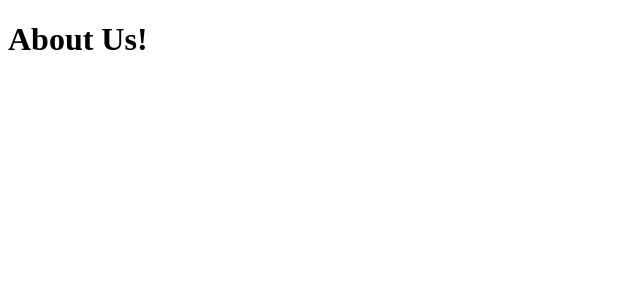
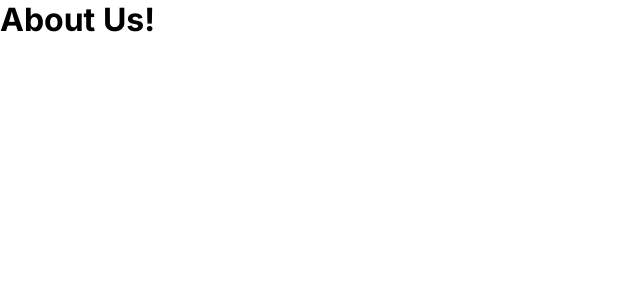
Before and after one commit to yjleeinkr/Next-Note, a Next.js app: page /about in a window 1280 px wide. Shown: the top 300 px of the page, without its empty margins (0-640 px from the left). Built offline with nearby package versions, Linux system fonts and the light colour scheme.

Commit message:
Static routing (in app) like version 13

```diff
--- a/src/pages/about.tsx
+++ b/src/app/about/page.tsx
@@ -1,3 +1,3 @@
 export default function AboutPage() {
-  return <h1>About Us!</h1>
+  return <h1>About Us!</h1>;
 }
--- a/src/pages/contact.tsx
+++ b/src/app/contact/page.tsx
@@ -1,3 +1,3 @@
 export default function ContactPage() {
-  return <h1>Contact Us!</h1>
+  return <h1>Contact Us!</h1>;
 }
--- a/src/app/globals.css
+++ b/src/app/globals.css
@@ -87,12 +87,6 @@
 
 body {
   color: rgb(var(--foreground-rgb));
-  background: linear-gradient(
-      to bottom,
-      transparent,
-      rgb(var(--background-end-rgb))
-    )
-    rgb(var(--background-start-rgb));
 }
 
 a {
--- /dev/null
+++ b/src/app/products/page.tsx
@@ -0,0 +1,5 @@
+export default function ProductsPage() {
+  return (
+    <div>products page</div>
+  )
+}
--- /dev/null
+++ b/src/app/products/pants/page.tsx
@@ -0,0 +1,5 @@
+export default function PantsPage(){
+  return (
+    <h1>pants</h1>
+  )
+}
```
